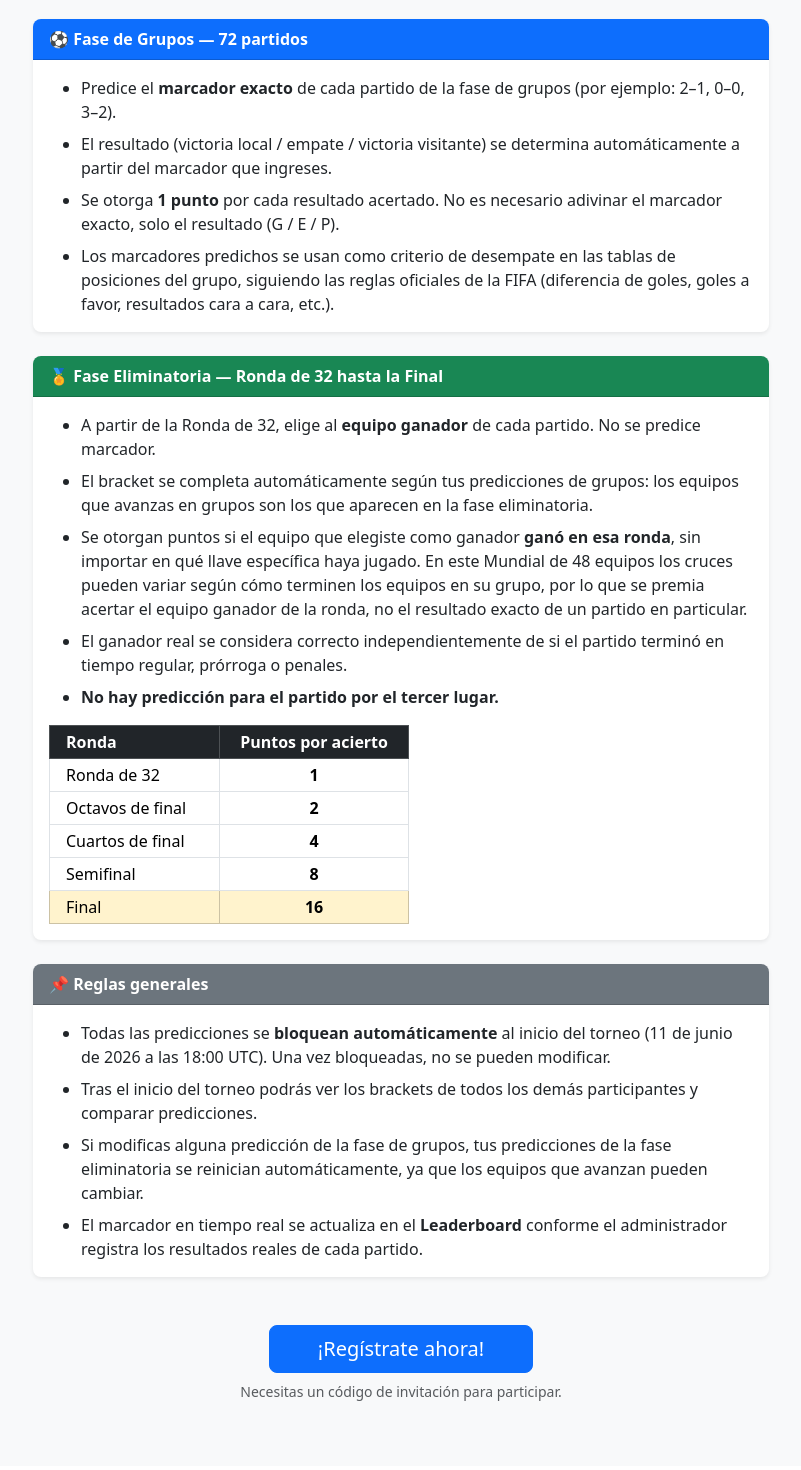
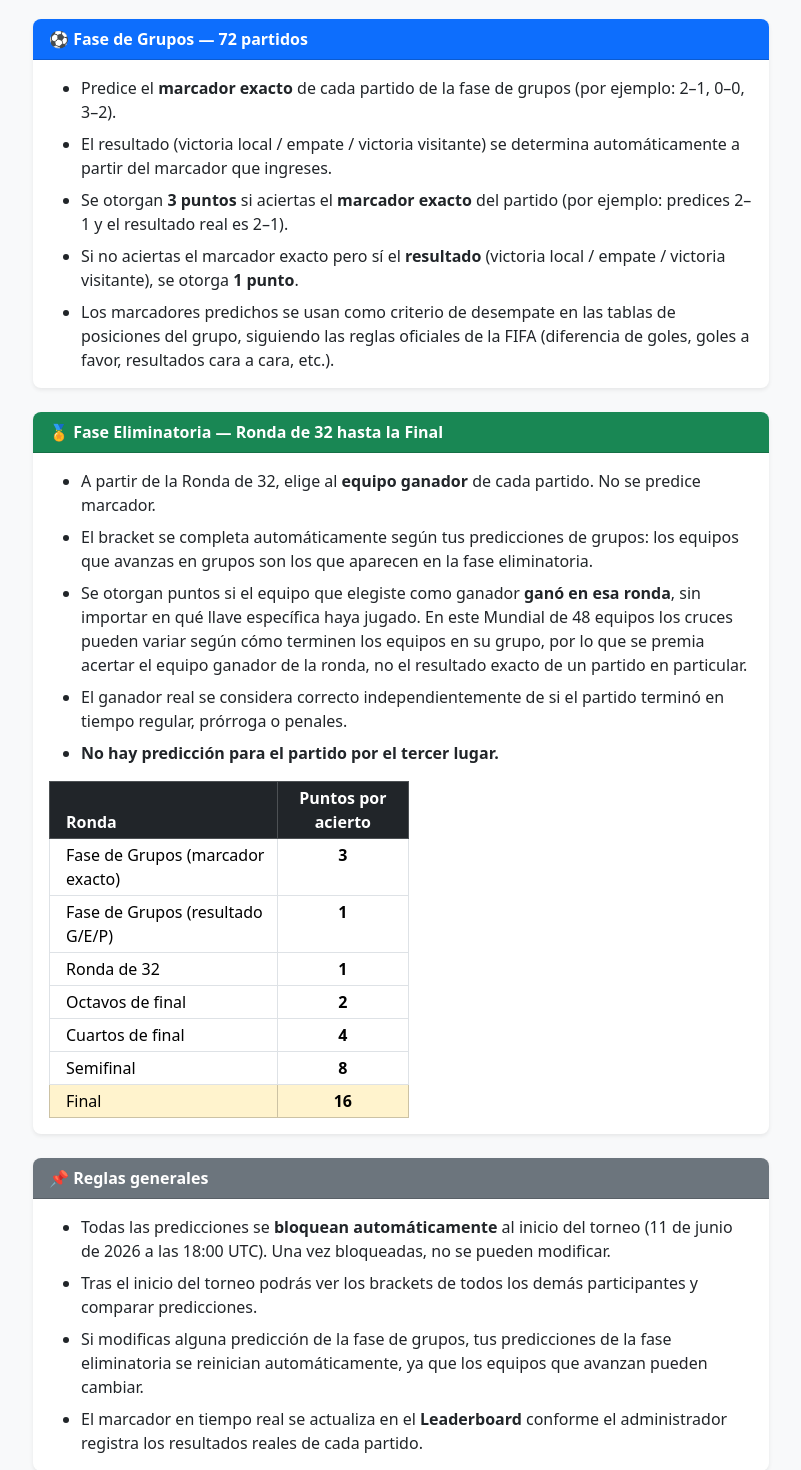
Before and after one commit to perezbecker/delphi, a FastAPI app: page / in a window 1280 px wide. Shown: the part 733-2203 px from the top of the page, without its empty margins (239-1040 px from the left). Before the commit the page ends 2134 px from the top, so only its background shows below. Run offline with FastAPI, Linux system fonts and the light colour scheme.

Commit message:
updating to give 3 points to exact score

```diff
--- a/app/tournament/scoring.py
+++ b/app/tournament/scoring.py
@@ -56,7 +56,10 @@ def compute_user_score(user_id: int, db: Session) -> ScoreBreakdown:
             continue
         breakdown.total_predicted += 1
         if _gs_outcome(pred.home_score, pred.away_score) == _gs_outcome(result.home_score, result.away_score):
-            pts = ROUND_POINTS["GS"]
+            if pred.home_score == result.home_score and pred.away_score == result.away_score:
+                pts = 3  # Exact score match
+            else:
+                pts = ROUND_POINTS["GS"]  # Correct outcome only
             breakdown.total += pts
             breakdown.by_round["GS"] += pts
             breakdown.correct += 1
--- a/templates/home.html
+++ b/templates/home.html
@@ -39,8 +39,12 @@
             automáticamente a partir del marcador que ingreses.
           </li>
           <li class="mb-2">
-            Se otorga <strong>1 punto</strong> por cada resultado acertado. No es necesario
-            adivinar el marcador exacto, solo el resultado (G / E / P).
+            Se otorgan <strong>3 puntos</strong> si aciertas el <strong>marcador exacto</strong>
+            del partido (por ejemplo: predices 2–1 y el resultado real es 2–1).
+          </li>
+          <li class="mb-2">
+            Si no aciertas el marcador exacto pero sí el <strong>resultado</strong>
+            (victoria local / empate / victoria visitante), se otorga <strong>1 punto</strong>.
           </li>
           <li>
             Los marcadores predichos se usan como criterio de desempate en las tablas de
@@ -90,6 +94,8 @@
               </tr>
             </thead>
             <tbody>
+              <tr><td class="text-start ps-3">Fase de Grupos (marcador exacto)</td><td><strong>3</strong></td></tr>
+              <tr><td class="text-start ps-3">Fase de Grupos (resultado G/E/P)</td><td><strong>1</strong></td></tr>
               <tr><td class="text-start ps-3">Ronda de 32</td><td><strong>1</strong></td></tr>
               <tr><td class="text-start ps-3">Octavos de final</td><td><strong>2</strong></td></tr>
               <tr><td class="text-start ps-3">Cuartos de final</td><td><strong>4</strong></td></tr>
```
Also changed, not shown: CLAUDE.md (+3 -2 lines).
